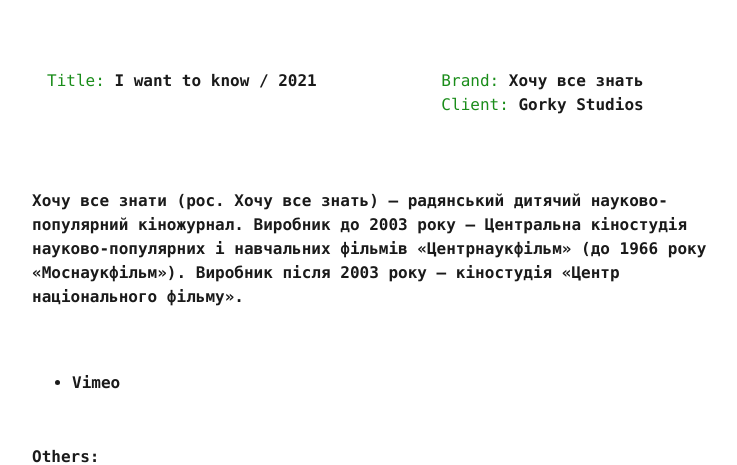
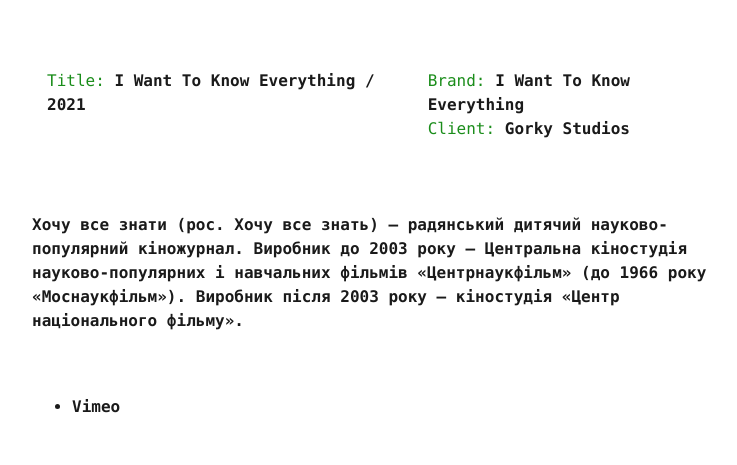
Before and after one commit to indexmod/meta-lastik, a Jekyll site: the page built from 12.md, in a window 1280 px wide, cut to the strip 402-867 px from the top of the page. Shown: the whole strip, without its empty margins (276-1013 px from the left). Built offline with Jekyll 4.4.1, drawn with Linux system fonts in a browser that asks for light colours; some of the changed text lies outside the part shown.

Commit message:
i-want-to-know-everything

```diff
--- a/hochu.md
+++ b/12.md
@@ -1,11 +1,11 @@
 ---
-title: I want to know
+title: I Want To Know Everything
 subtitle: Ролик киножурнала
-prmalink: hochu
+prmalink: i-want-to-know-everything
 layout: default
 shortname: ХВЗ
 status: 🟢
-brand: Хочу все знать
+brand: I Want To Know Everything
 client: Gorky Studios
 agency:
 direction: Platonov
```
Also changed, not shown: other parts of 12.md (+2 -1 lines).
